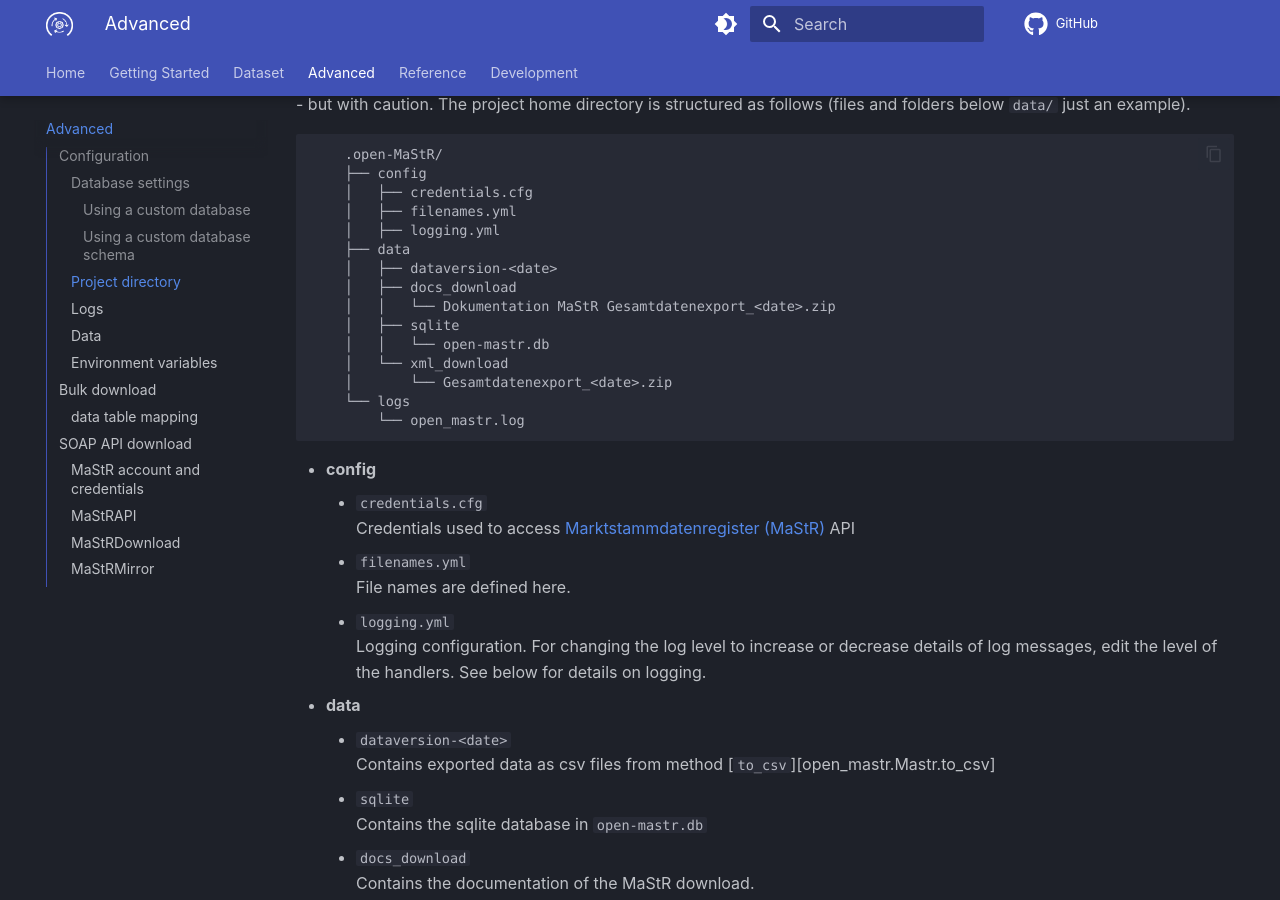
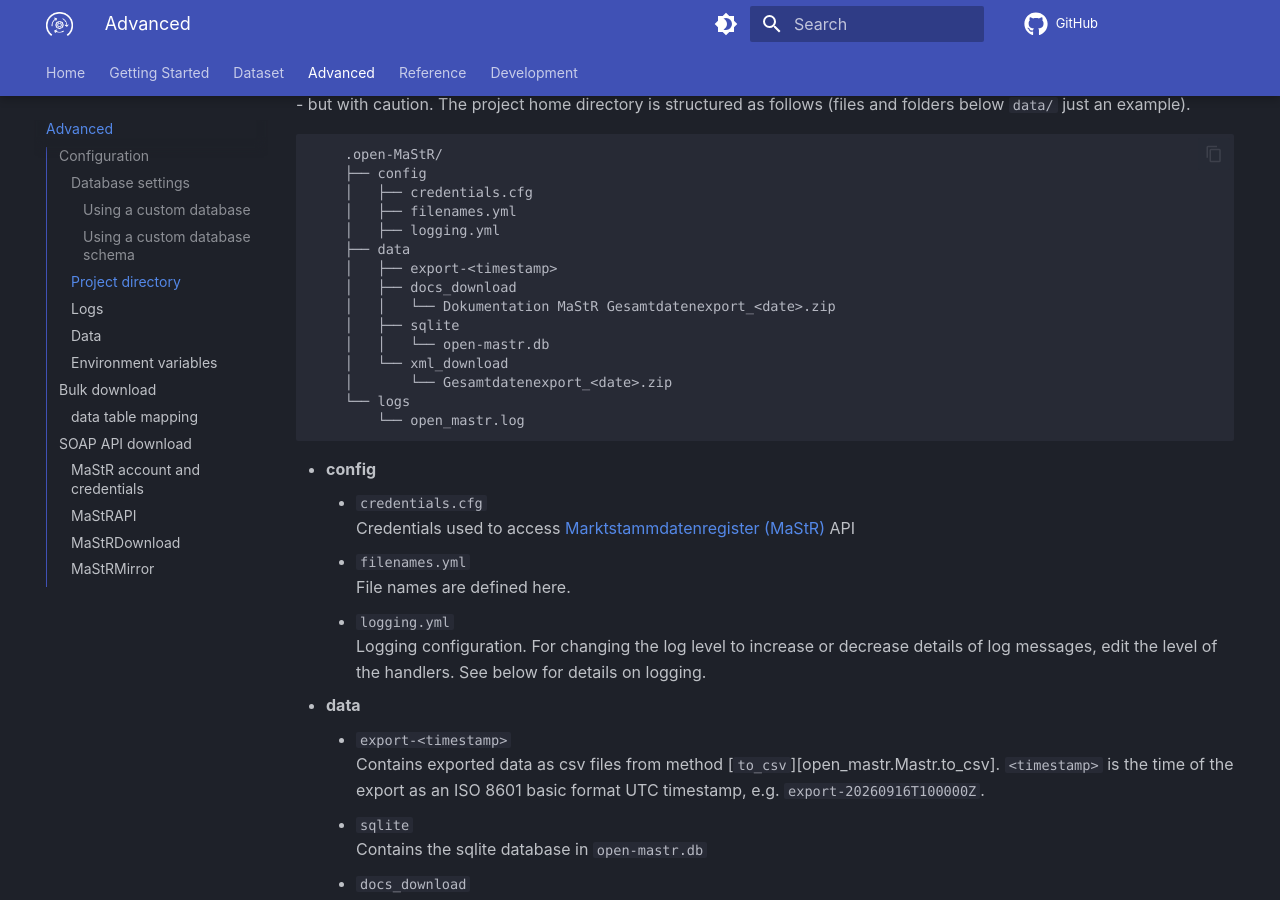
Before and after one commit to OpenEnergyPlatform/open-MaStR, an MkDocs documentation site: the page built from docs/advanced.md, in a window 1280 px wide and 900 px high, scrolled down 1934 px. Built offline with MkDocs 1.6.1 and Material for MkDocs 9.7.7, drawn with Linux system fonts in a browser that asks for light colours; comment, search, counter and statistics services are not loaded.

Commit message:
Update docs on CSV export dir

```diff
--- a/docs/advanced.md
+++ b/docs/advanced.md
@@ -93,7 +93,7 @@
     │   ├── filenames.yml
     │   ├── logging.yml
     ├── data
-    │   ├── dataversion-<date>
+    │   ├── export-<timestamp>
     │   ├── docs_download
     │   │   └── Dokumentation MaStR Gesamtdatenexport_<date>.zip
     │   ├── sqlite
@@ -114,8 +114,10 @@
         Logging configuration. For changing the log level to increase or decrease details of log
         messages, edit the level of the handlers. See below for details on logging.
 * **data**
-     * `dataversion-<date>` <br>
-        Contains exported data as csv files from method [`to_csv`][open_mastr.Mastr.to_csv]
+     * `export-<timestamp>` <br>
+        Contains exported data as csv files from method [`to_csv`][open_mastr.Mastr.to_csv].
+        `<timestamp>` is the time of the export as an ISO 8601 basic format UTC
+        timestamp, e.g. `export-20260916T100000Z`.
      * `sqlite` <br>
         Contains the sqlite database in `open-mastr.db`
      * `docs_download` <br>
```
